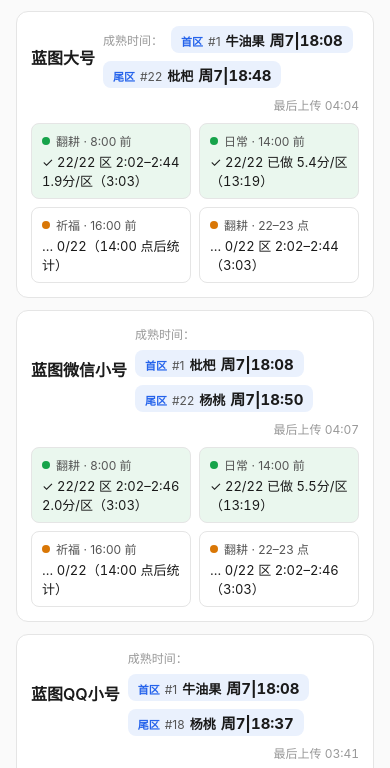
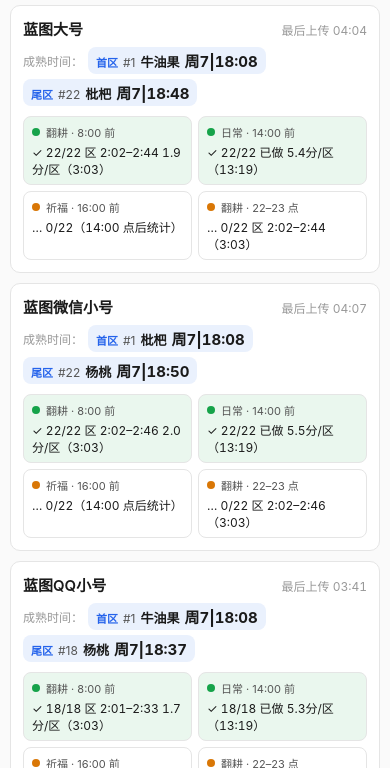
Before and after one commit to meimingxiang/farm-data-bridge, a plain HTML site: page index.html in a window 390 px wide. Shown: the part 71-839 px from the top of the page. Drawn offline with Linux system fonts and the light colour scheme.

Commit message:
fix: 手机端排版重构（头部两行布局 + 480px 适配）

```diff
--- a/index.html
+++ b/index.html
@@ -26,13 +26,13 @@
     background: #fff; border: 1px solid var(--bd); border-radius: 12px;
     padding: 14px; margin-bottom: 12px;
   }
-  .acc-head {
-    display: flex; align-items: center; flex-wrap: wrap;
-    gap: 8px; margin-bottom: 10px;
+  .acc-top {
+    display: flex; justify-content: space-between; align-items: baseline;
+    gap: 8px; margin-bottom: 8px;
   }
   .acc-name { font-size: 16px; font-weight: 600; }
-  .zone-chips { display: flex; gap: 8px; flex: 1; flex-wrap: wrap; align-items: center; }
-  .zlabel { font-size: 12px; color: var(--fg3); }
+  .zones { display: flex; gap: 6px; flex-wrap: wrap; align-items: center; margin-bottom: 10px; }
+  .zlabel { font-size: 12px; color: var(--fg3); flex: none; }
   .zone-chip {
     border-radius: 8px; padding: 3px 10px; background: var(--accent-bg);
     display: inline-flex; align-items: baseline; gap: 5px; white-space: nowrap;
@@ -41,7 +41,7 @@
   .zone-chip .zseq { font-size: 12px; color: var(--fg2); }
   .zone-chip .zplant { font-size: 13px; font-weight: 600; }
   .zone-chip .zmat { font-size: 15px; font-weight: 700; font-variant-numeric: tabular-nums; }
-  .acc-upload { font-size: 12px; color: var(--fg3); font-variant-numeric: tabular-nums; margin-inline-start: auto; }
+  .acc-upload { font-size: 12px; color: var(--fg3); font-variant-numeric: tabular-nums; flex: none; }
   .checks { display: grid; grid-template-columns: repeat(auto-fit, minmax(150px, 1fr)); gap: 8px; }
   .chk { border-radius: 8px; padding: 8px 10px; border: 1px solid var(--bd); }
   .chk .lbl { font-size: 12px; color: var(--fg2); display: flex; align-items: center; gap: 6px; }
@@ -56,6 +56,17 @@
   .legend { font-size: 12px; color: var(--fg3); margin-top: 6px; line-height: 1.7; }
   .empty { padding: 48px 0; text-align: center; color: var(--fg3); font-size: 14px; }
   .err { color: var(--red); }
+  @media (max-width: 480px) {
+    body { padding: 10px; }
+    .acc { padding: 12px; border-radius: 10px; margin-bottom: 10px; }
+    .acc-name { font-size: 15px; }
+    .zones { gap: 5px; }
+    .zone-chip { padding: 3px 8px; }
+    .checks { grid-template-columns: repeat(2, 1fr); gap: 6px; }
+    .chk { padding: 7px 8px; }
+    .chk .lbl { font-size: 11px; }
+    .chk .st { font-size: 12px; }
+  }
 </style>
 </head>
 <body>
@@ -127,18 +138,21 @@
       box.className = 'acc';
 
       var head = document.createElement('div');
-      head.className = 'acc-head';
-      head.innerHTML = '<span class="acc-name"></span><span class="zone-chips"></span>' +
+      head.className = 'acc-top';
+      head.innerHTML = '<span class="acc-name"></span>' +
                        '<span class="acc-upload">最后上传 ' + fmtUpload(a.last_upload) + '</span>';
       head.querySelector('.acc-name').textContent = a.name;
-      var chips = head.querySelector('.zone-chips');
+      box.appendChild(head);
+
+      var zones = document.createElement('div');
+      zones.className = 'zones';
       var zl = document.createElement('span');
       zl.className = 'zlabel';
       zl.textContent = '成熟时间：';
-      chips.appendChild(zl);
-      chips.appendChild(zoneChip('首区', a.first_zone));
-      chips.appendChild(zoneChip('尾区', a.last_zone));
-      box.appendChild(head);
+      zones.appendChild(zl);
+      zones.appendChild(zoneChip('首区', a.first_zone));
+      zones.appendChild(zoneChip('尾区', a.last_zone));
+      box.appendChild(zones);
 
       var checks = document.createElement('div');
       checks.className = 'checks';
```
